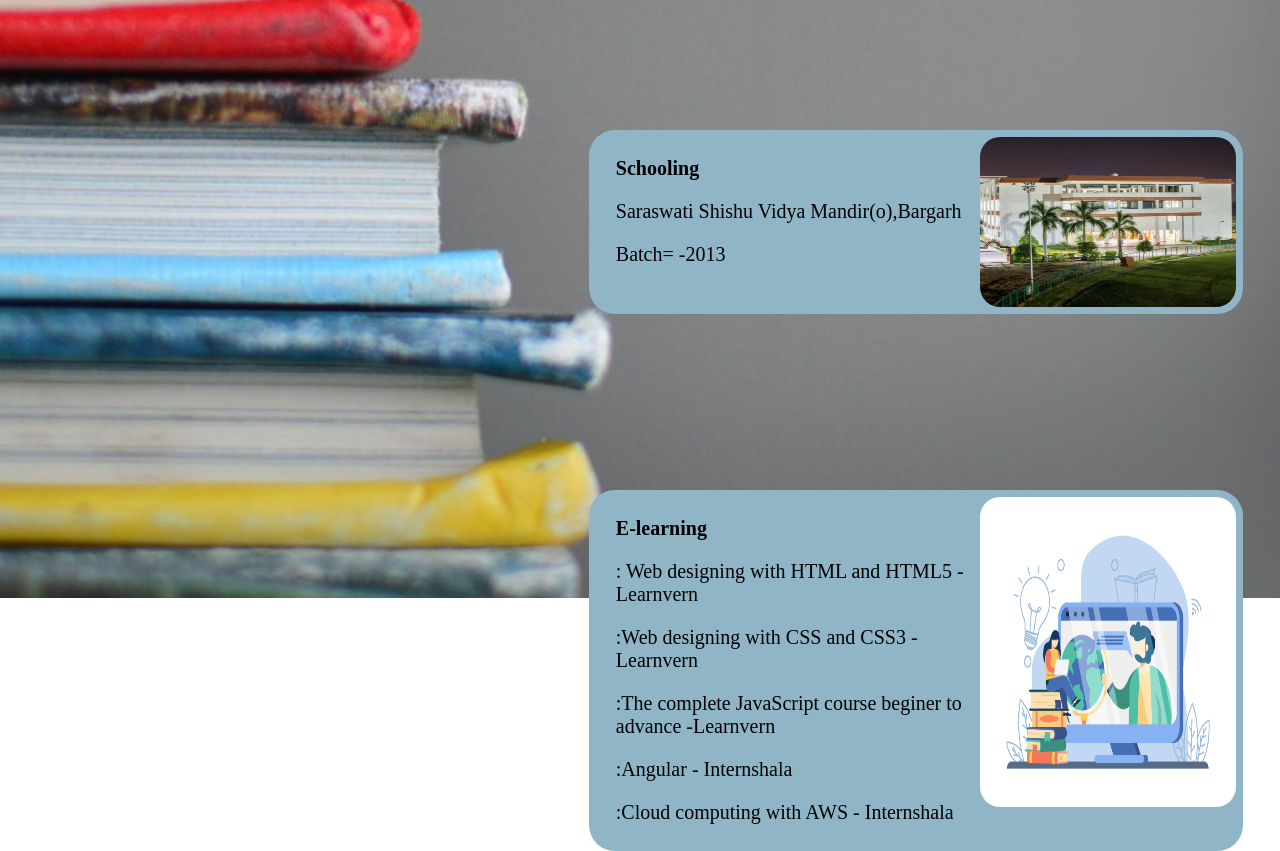
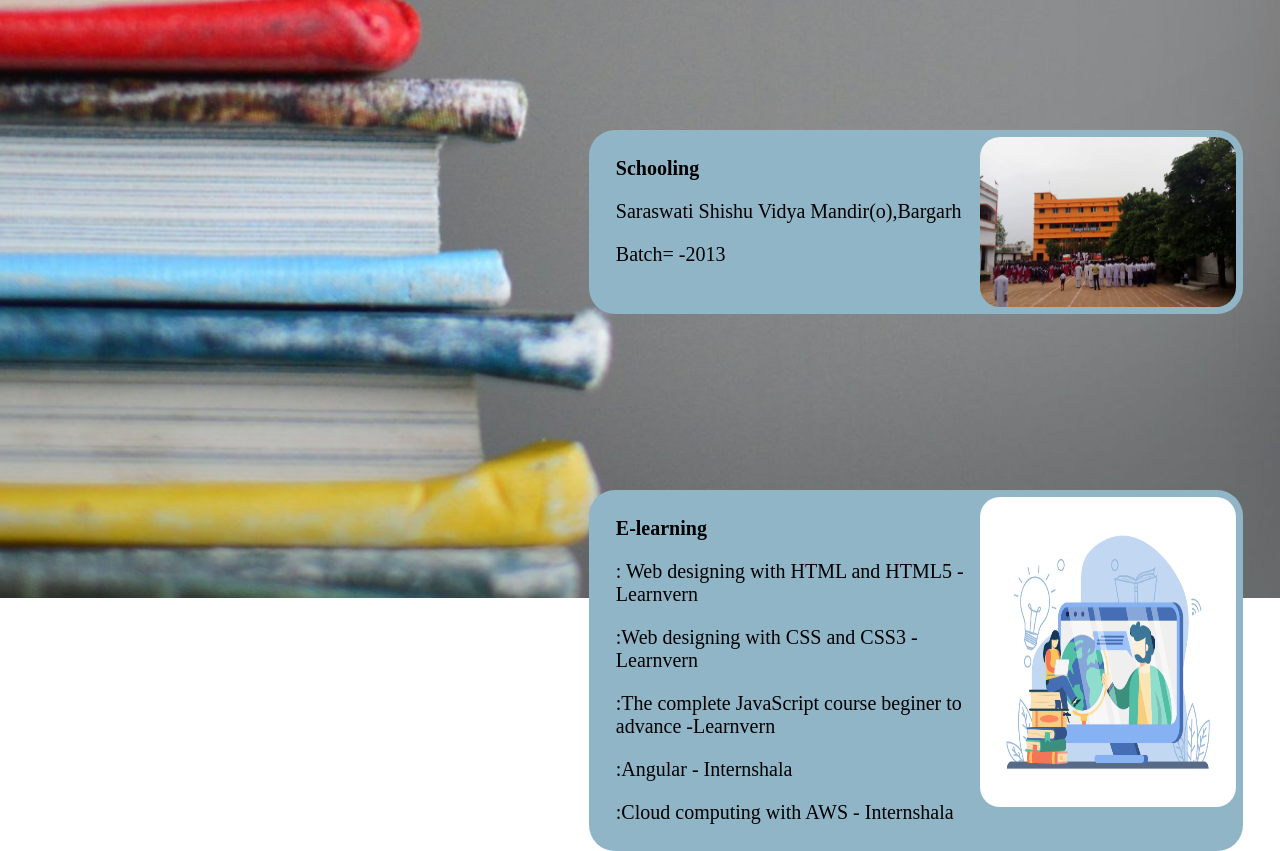
Before and after one commit to utpanna-pradhan/resume, a plain HTML site: page education.html in a window 1280 px wide. Shown: the part 1150-2001 px from the top of the page. Drawn offline with Linux system fonts and the light colour scheme.

Commit message:
update education.html

```diff
--- a/education.html
+++ b/education.html
@@ -92,8 +92,8 @@ p{
                 background-color: rgb(143, 181, 199);
                 padding: 7px;
                 border-radius: 26px;">
-        <a href="https://www.indiastudychannel.com/colleges/51690-vikash-junior-college-bargarh"><img
-                src="./image/vikash.jpg" alt="" class="img_deg1" style=" float: right;
+        <a href="https://bargarh.nic.in/public-utility/saraswati-shishu-vidya-mandirbargarh/"><img
+                src="./image/ssvm.jpg" alt="" class="img_deg1" style=" float: right;
                 width: 40%; height: 170px;
                 border-radius: 20px;"></a>
         <p><b>Schooling</b></p>
```
